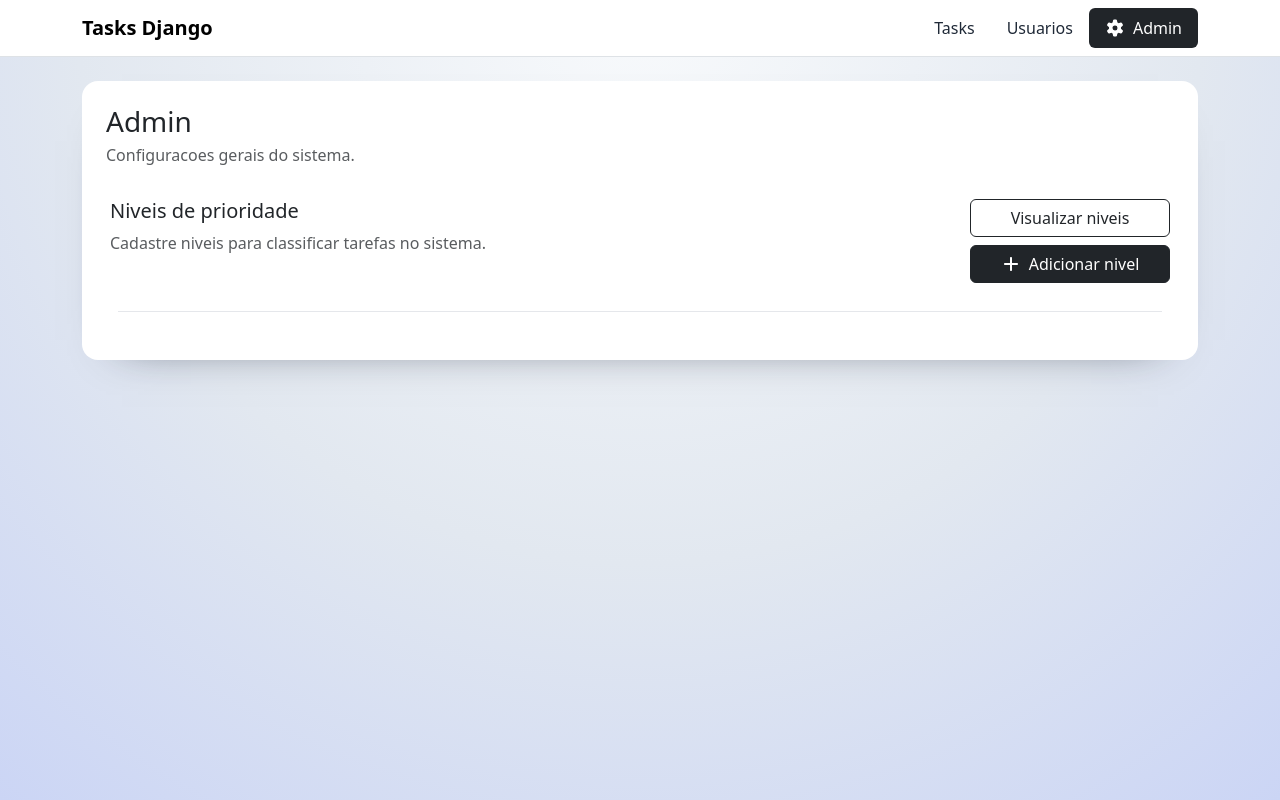
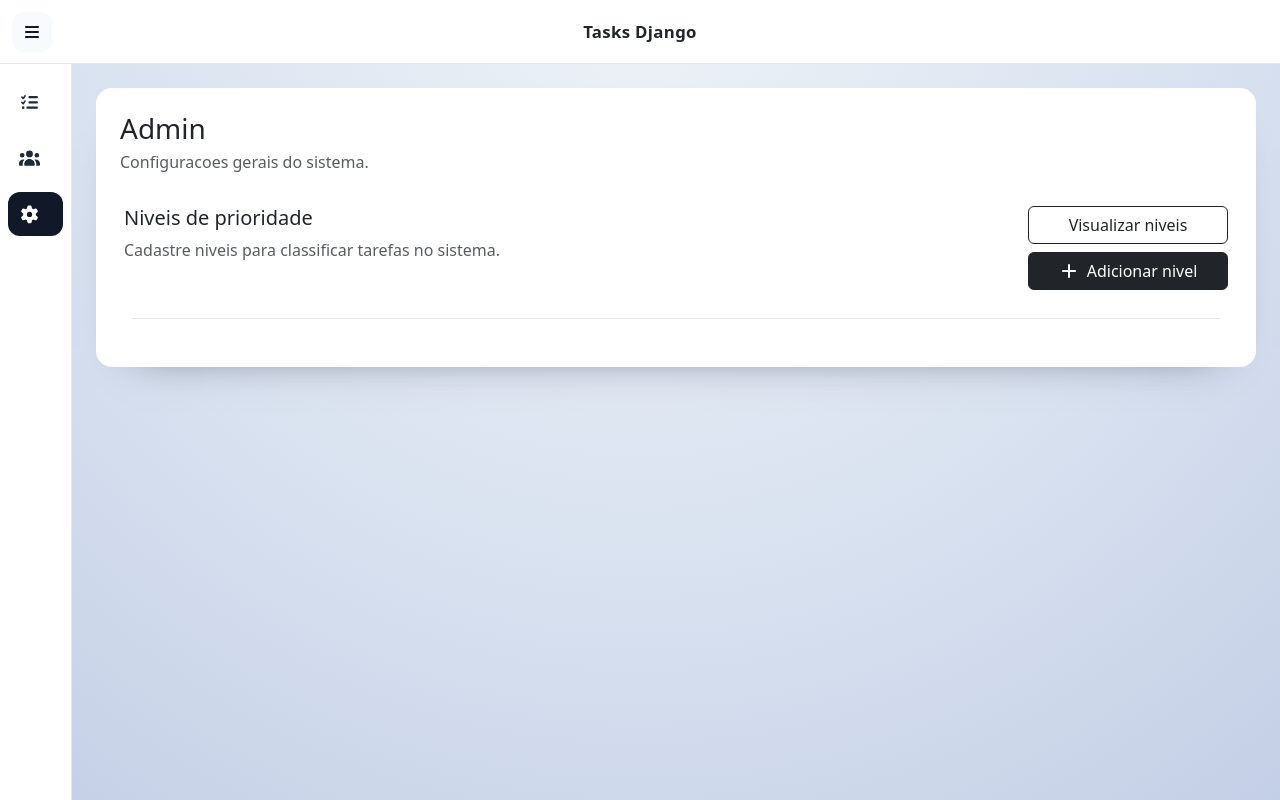
Before and after one commit to albuquerque-lucas/safetodo-web, a React app: page /admin in a window 1280 px wide. Built offline with nearby package versions, Linux system fonts and the light colour scheme; no server answers; the HTML template or start-up script is replaced by a standard one.

Commit message:
feat: Implementa menu lateral e diminui o brilho do bnackground

```diff
--- a/src/App.css
+++ b/src/App.css
@@ -2,6 +2,133 @@
   min-height: 100vh;
   display: flex;
   flex-direction: column;
+}
+
+.topbar {
+  display: grid;
+  grid-template-columns: 56px 1fr 56px;
+  align-items: center;
+  height: 64px;
+  padding: 0 12px;
+  background: #ffffff;
+  border-bottom: 1px solid #e5e7eb;
+}
+
+.topbar-toggle {
+  display: inline-flex;
+  align-items: center;
+  justify-content: center;
+  width: 40px;
+  height: 40px;
+  border: 1px solid transparent;
+  background: #f8fafc;
+  border-radius: 10px;
+  color: #111827;
+  transition: background-color 0.2s ease, border-color 0.2s ease;
+}
+
+.topbar-toggle:hover,
+.topbar-toggle:focus-visible {
+  background: #e2e8f0;
+  border-color: #cbd5f5;
+}
+
+.topbar-title {
+  text-align: center;
+  font-size: 1.05rem;
+  font-weight: 600;
+  letter-spacing: 0.02em;
+}
+
+.topbar-spacer {
+  width: 40px;
+  height: 40px;
+}
+
+.app-layout {
+  flex: 1;
+  display: flex;
+  align-items: stretch;
+  background: transparent;
+}
+
+.main-content {
+  flex: 1;
+  padding: 24px;
+  transition: padding 0.2s ease;
+}
+
+.sidebar {
+  --sidebar-collapsed: 72px;
+  --sidebar-expanded: 220px;
+  width: var(--sidebar-collapsed);
+  background: #ffffff;
+  border-right: 1px solid #e5e7eb;
+  padding: 16px 8px;
+  display: flex;
+  justify-content: center;
+  transition: width 0.25s ease;
+}
+
+.app-layout.is-open .sidebar {
+  width: var(--sidebar-expanded);
+}
+
+.sidebar-nav {
+  display: flex;
+  flex-direction: column;
+  gap: 12px;
+  width: 100%;
+}
+
+.sidebar-link {
+  display: flex;
+  align-items: center;
+  gap: 12px;
+  padding: 10px 12px;
+  border-radius: 12px;
+  color: #1f2937;
+  text-decoration: none;
+  font-weight: 500;
+  transition: background-color 0.2s ease, color 0.2s ease;
+}
+
+.sidebar-link:hover,
+.sidebar-link:focus-visible {
+  background: #f1f5f9;
+  color: #111827;
+}
+
+.sidebar-link.active {
+  background: #111827;
+  color: #ffffff;
+}
+
+.sidebar-icon {
+  width: 28px;
+  display: inline-flex;
+  align-items: center;
+  justify-content: center;
+  font-size: 1.05rem;
+}
+
+.sidebar-text {
+  white-space: nowrap;
+  overflow: hidden;
+  max-width: 0;
+  opacity: 0;
+  transform: translateX(8px);
+  transition: max-width 0.25s ease, opacity 0.2s ease, transform 0.2s ease;
+}
+
+.app-layout.is-open .sidebar-text {
+  max-width: 160px;
+  opacity: 1;
+  transform: translateX(0);
+}
+
+.app-layout:not(.is-open) .sidebar-link {
+  justify-content: center;
 }
 
 .page-card {
@@ -16,14 +143,6 @@
   border-radius: 12px;
   padding: 24px;
   background: linear-gradient(120deg, rgba(226, 232, 240, 0.6), #ffffff);
-}
-
-.nav-pills .nav-link {
-  color: #1f2937;
-}
-
-.nav-pills .nav-link.active {
-  background-color: #212529;
 }
 
 .table-responsive {
--- a/src/App.tsx
+++ b/src/App.tsx
@@ -1,55 +1,21 @@
-import { NavLink, Navigate, Route, Routes } from 'react-router-dom'
-import { FontAwesomeIcon } from '@fortawesome/react-fontawesome'
-import { faGear } from '@fortawesome/free-solid-svg-icons'
+import { Navigate, Route, Routes } from 'react-router-dom'
 import AdminPage from './pages/AdminPage'
 import TasksPage from './pages/TasksPage'
 import UsersPage from './pages/UsersPage'
+import SidebarLayout from './components/SidebarLayout'
 import './App.css'
 
 function App() {
   return (
     <div className="app-shell">
-      <nav className="navbar navbar-light bg-white border-bottom">
-        <div className="container d-flex flex-column flex-md-row align-items-md-center gap-3">
-          <span className="navbar-brand fw-semibold mb-0">Tasks Django</span>
-          <div className="nav nav-pills ms-md-auto">
-            <NavLink
-              className={({ isActive }) =>
-                `nav-link ${isActive ? 'active' : ''}`
-              }
-              to="/tasks"
-            >
-              Tasks
-            </NavLink>
-            <NavLink
-              className={({ isActive }) =>
-                `nav-link ${isActive ? 'active' : ''}`
-              }
-              to="/users"
-            >
-              Usuarios
-            </NavLink>
-            <NavLink
-              className={({ isActive }) =>
-                `nav-link ${isActive ? 'active' : ''}`
-              }
-              to="/admin"
-            >
-              <FontAwesomeIcon icon={faGear} className="me-2" />
-              Admin
-            </NavLink>
-          </div>
-        </div>
-      </nav>
-
-      <main className="container py-4">
+      <SidebarLayout title="Tasks Django">
         <Routes>
           <Route path="/" element={<Navigate to="/tasks" replace />} />
           <Route path="/tasks" element={<TasksPage />} />
           <Route path="/users" element={<UsersPage />} />
           <Route path="/admin" element={<AdminPage />} />
         </Routes>
-      </main>
+      </SidebarLayout>
     </div>
   )
 }
--- /dev/null
+++ b/src/components/SidebarLayout.tsx
@@ -0,0 +1,79 @@
+import { ReactNode, useState } from 'react'
+import { NavLink } from 'react-router-dom'
+import { FontAwesomeIcon } from '@fortawesome/react-fontawesome'
+import {
+  faBars,
+  faGear,
+  faListCheck,
+  faUsers
+} from '@fortawesome/free-solid-svg-icons'
+
+type SidebarLayoutProps = {
+  title: string
+  children: ReactNode
+}
+
+function SidebarLayout({ title, children }: SidebarLayoutProps) {
+  const [isSidebarOpen, setIsSidebarOpen] = useState(false)
+
+  return (
+    <>
+      <header className="topbar">
+        <button
+          type="button"
+          className="topbar-toggle"
+          aria-label={isSidebarOpen ? 'Fechar menu lateral' : 'Abrir menu lateral'}
+          onClick={() => setIsSidebarOpen((open) => !open)}
+        >
+          <FontAwesomeIcon icon={faBars} />
+        </button>
+        <span className="topbar-title">{title}</span>
+        <div className="topbar-spacer" aria-hidden="true" />
+      </header>
+
+      <div className={`app-layout ${isSidebarOpen ? 'is-open' : ''}`}>
+        <aside className="sidebar" aria-label="Menu lateral">
+          <nav className="sidebar-nav">
+            <NavLink
+              className={({ isActive }) =>
+                `sidebar-link ${isActive ? 'active' : ''}`
+              }
+              to="/tasks"
+            >
+              <span className="sidebar-icon">
+                <FontAwesomeIcon icon={faListCheck} />
+              </span>
+              <span className="sidebar-text">Tasks</span>
+            </NavLink>
+            <NavLink
+              className={({ isActive }) =>
+                `sidebar-link ${isActive ? 'active' : ''}`
+              }
+              to="/users"
+            >
+              <span className="sidebar-icon">
+                <FontAwesomeIcon icon={faUsers} />
+              </span>
+              <span className="sidebar-text">Usuarios</span>
+            </NavLink>
+            <NavLink
+              className={({ isActive }) =>
+                `sidebar-link ${isActive ? 'active' : ''}`
+              }
+              to="/admin"
+            >
+              <span className="sidebar-icon">
+                <FontAwesomeIcon icon={faGear} />
+              </span>
+              <span className="sidebar-text">Admin</span>
+            </NavLink>
+          </nav>
+        </aside>
+
+        <main className="main-content">{children}</main>
+      </div>
+    </>
+  )
+}
+
+export default SidebarLayout
--- a/src/index.css
+++ b/src/index.css
@@ -11,7 +11,7 @@
 body {
   margin: 0;
   min-height: 100vh;
-  background: radial-gradient(circle at top, #f8fafc 0%, #e2e8f0 55%, #cbd5f5 100%);
+  background: radial-gradient(circle at top, #edf2f7 0%, #d9e2f0 55%, #c3cfe6 100%);
 }
 
 #root {
```
